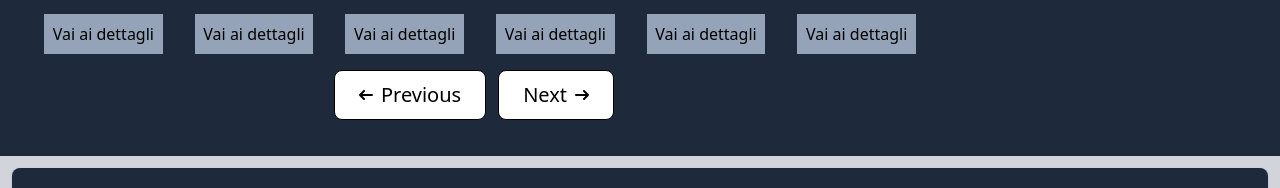
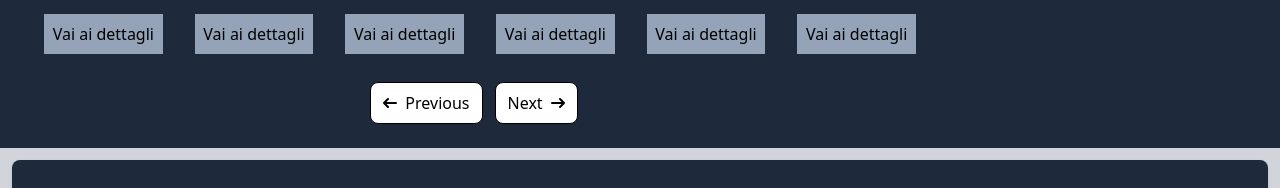
Before and after one commit to ManuelBellucci/epibooks, a React (Vite) app: page / in a window 1280 px wide. Shown: the part 1622-1810 px from the top of the page. Built offline with nearby package versions, Linux system fonts and the light colour scheme.

Commit message:
aggiunta paginazione per i commenti fetchati

```diff
--- a/src/components/CommentArea.jsx
+++ b/src/components/CommentArea.jsx
@@ -4,11 +4,14 @@ import AddComment from './AddComment'
 import { GRADIENT_CLASSNAME } from '../constants/GRADIENT_CLASSNAME'
 import { useTheme } from '../contexts/ThemeContext'
 import { fetchComments, onDeleteComment } from '../functions/reviewFunctions'
+import Pagination from './Pagination'
 
 const CommentArea = ({ bookAsin }) => {
   // Stati per gestire i dati dei commenti e gli errori
   const [commentData, setCommentData] = useState([])
   const [error, setError] = useState(null)
+  const [currentPage, setCurrentPage] = useState(1)
+  const itemsPerPage = 3
   // Ottenere il tema dal contesto
   const { theme } = useTheme()
 
@@ -27,10 +30,27 @@ const CommentArea = ({ bookAsin }) => {
     }
   }, [bookAsin])
 
+  const calculateCurrentComments = () => {
+    const indexOfLastItem = currentPage * itemsPerPage
+    const indexOfFirstItem = indexOfLastItem - itemsPerPage
+    return commentData.slice(indexOfFirstItem, indexOfLastItem)
+  }
+
+  const currentComments = calculateCurrentComments()
+
   // Gestisce l'aggiunta di un nuovo commento alla lista esistente
   const handleAddComment = (newComment) => {
     if (newComment !== '') {
       setCommentData((prevComments) => [...prevComments, newComment])
+      setCurrentPage(1)
+    }
+  }
+
+  const handlePagination = (action) => {
+    if (action === 'next' && currentPage < Math.ceil(commentData.length / itemsPerPage)) {
+      setCurrentPage(currentPage + 1)
+    } else if (action === 'prev' && currentPage > 1) {
+      setCurrentPage(currentPage - 1)
     }
   }
 
@@ -40,11 +60,20 @@ const CommentArea = ({ bookAsin }) => {
       {error && <p className='text-red-500'>{error}</p>}
       {commentData.length > 0
         ? (
-          <CommentList comments={commentData} onDeleteComment={onDeleteComment} />
+          <>
+            <CommentList comments={currentComments} onDeleteComment={onDeleteComment} />
+            <Pagination
+              currentPage={currentPage}
+              totalPages={Math.ceil(commentData.length / itemsPerPage)}
+              onNextPage={() => handlePagination('next')}
+              onPrevPage={() => handlePagination('prev')}
+            />
+          </>
           )
         : (
           <p>Non ci sono recensioni disponibili.</p>
           )}
+
       <AddComment bookAsin={bookAsin} onAddComment={handleAddComment} />
     </aside>
   )
--- a/src/components/Pagination.jsx
+++ b/src/components/Pagination.jsx
@@ -1,11 +1,11 @@
 const Pagination = ({ currentPage, totalPages, onNextPage, onPrevPage }) => {
   return (
-    <div className='flex justify-center mt-4'>
+    <div className='flex justify-center mt-7'>
       {/* Previous button */}
       <button
         onClick={onPrevPage}
         disabled={currentPage === 1}
-        className='flex items-center justify-center px-6 py-6 h-8 mr-3 mb-6 text-xl font-medium text-dark-900 bg-white border border-black rounded-lg hover:bg-gray-100 hover:text-gray-700'
+        className='flex items-center justify-center px-3 py-5 h-8 mr-3 text-md font-medium text-black bg-white border border-black rounded-lg hover:bg-gray-100 hover:text-gray-700'
         aria-label='Previous'
       >
         <svg
@@ -30,7 +30,7 @@ const Pagination = ({ currentPage, totalPages, onNextPage, onPrevPage }) => {
       <button
         onClick={onNextPage}
         disabled={currentPage === totalPages}
-        className='flex items-center justify-center px-6 py-6 h-8 mr-3 mb-3 text-xl font-medium text-dark-900 bg-white border border-black rounded-lg hover:bg-gray-100 hover:text-gray-700'
+        className='flex items-center justify-center px-3 py-5 h-8 mr-3 mb-3 text-md font-medium text-black bg-white border border-black rounded-lg hover:bg-gray-100 hover:text-gray-700'
         aria-label='Next'
       >
         Next
```
